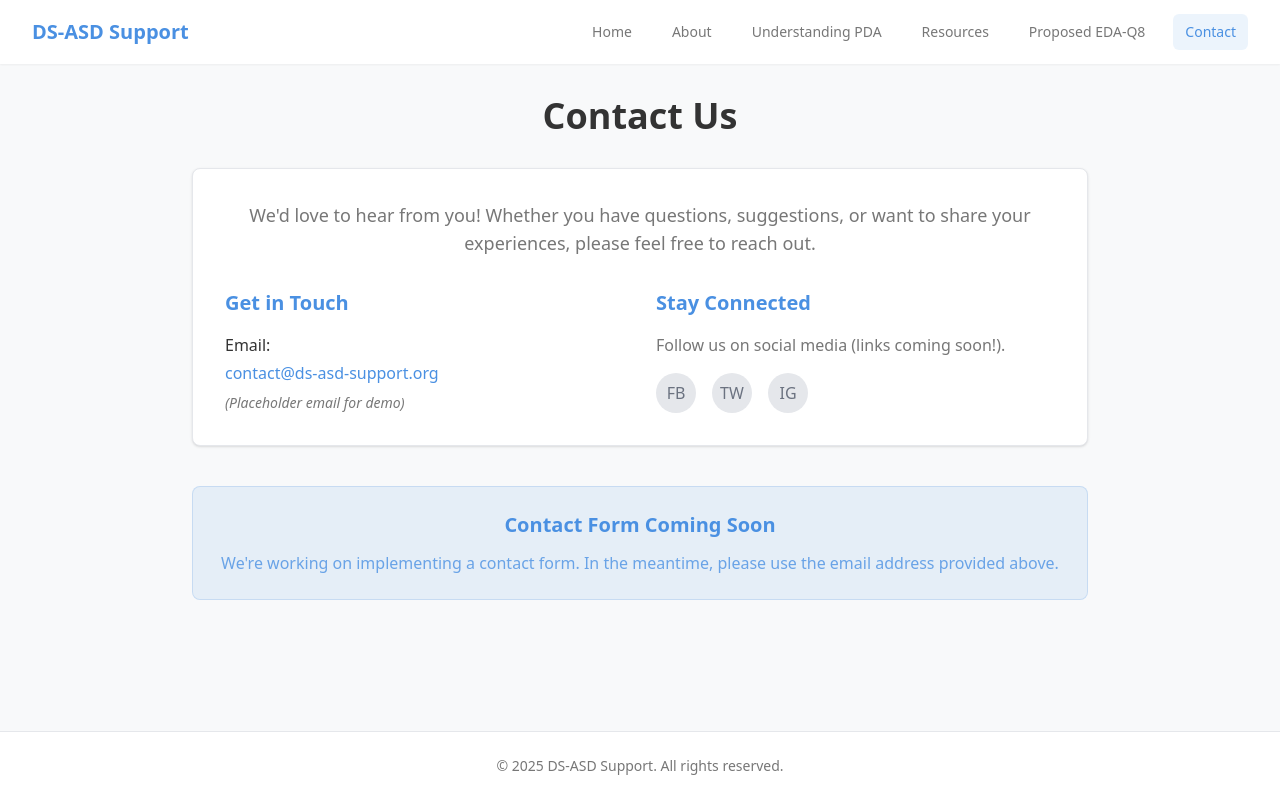
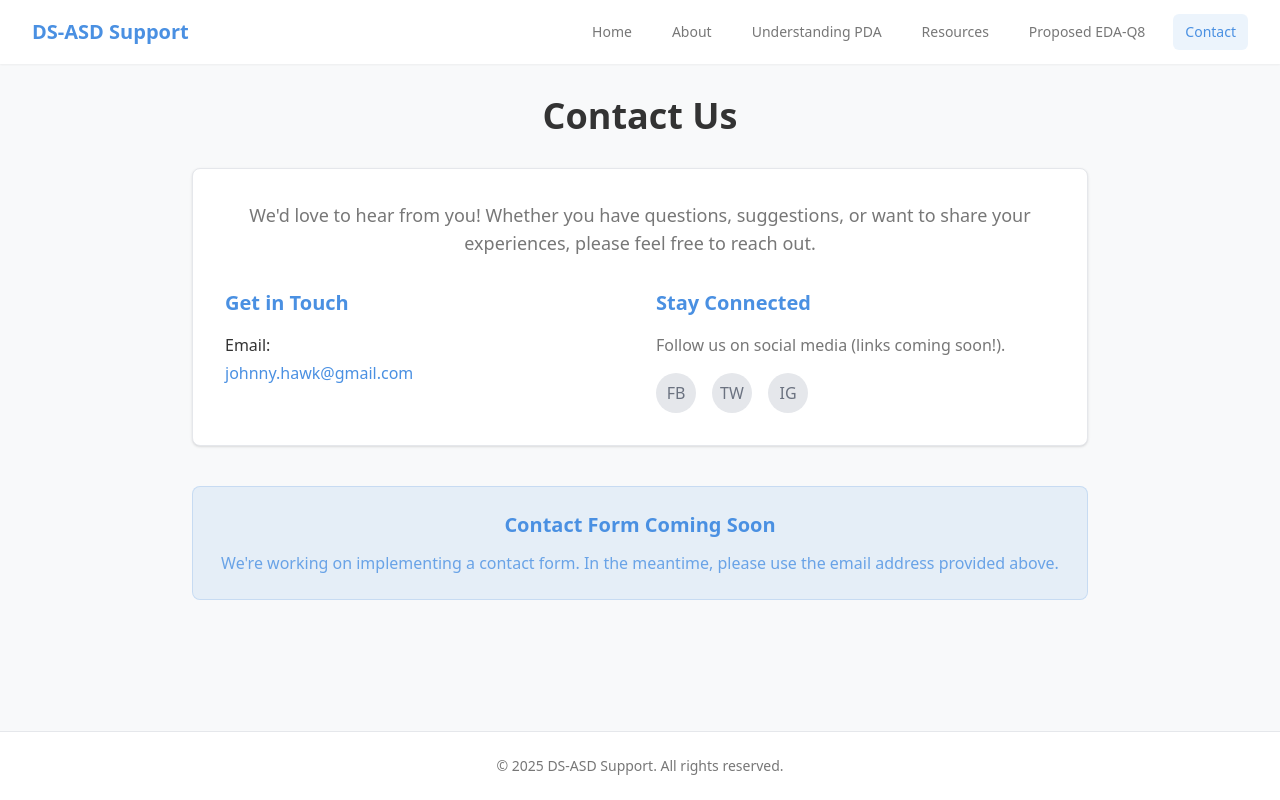
Before and after one commit to johnnyhawk02/ds-asd, a React (Vite) app: page /contact in a window 1280 px wide. Built offline with nearby package versions, Linux system fonts and the light colour scheme.

Commit message:
Update contact email on ContactPage to johnny.hawk@gmail.com and remove placeholder text for improved clarity.

```diff
--- a/src/pages/ContactPage.tsx
+++ b/src/pages/ContactPage.tsx
@@ -16,12 +16,9 @@ const ContactPage = () => {
             <p className="text-text mb-1">
               Email:
             </p>
-            <a href="mailto:contact@ds-asd-support.org" className="text-primary hover:underline break-all">
-              contact@ds-asd-support.org
+            <a href="mailto:johnny.hawk@gmail.com" className="text-primary hover:underline break-all">
+              johnny.hawk@gmail.com
             </a>
-            <p className="text-subtle-text text-sm italic mt-2">
-              (Placeholder email for demo)
-            </p>
           </div>
 
           {/* Stay Connected Section */}
```
